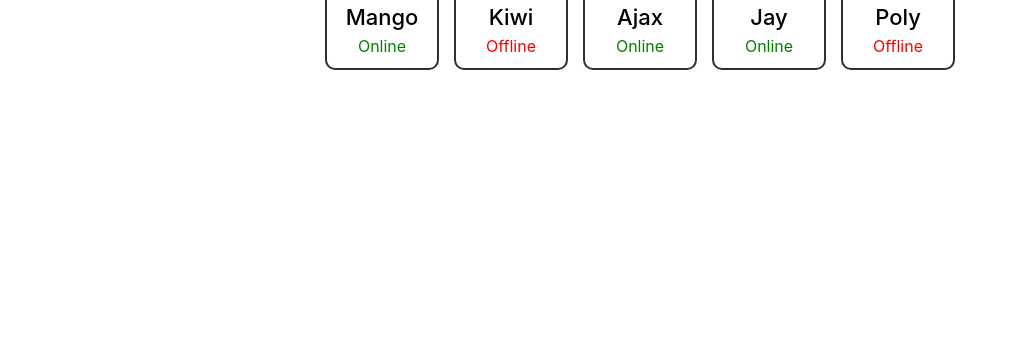
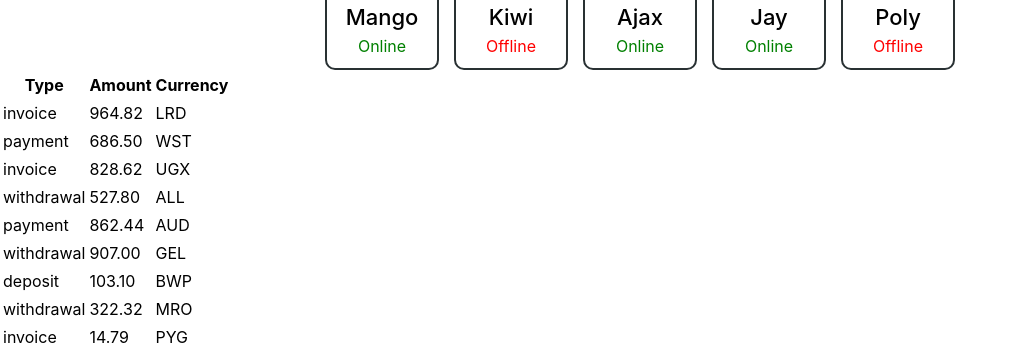
Before and after one commit to valentyna88/goit-react-hw-01, a React (Vite) app: page / in a window 1280 px wide. Shown: the part 889-1238 px from the top of the page, without its empty margins (0-1015 px from the left). Before the commit the page ends 959 px from the top, so only its background shows below. Built offline with nearby package versions, Linux system fonts and the light colour scheme.

Commit message:
Add TransactionHistory markup

```diff
--- a/src/components/App/App.jsx
+++ b/src/components/App/App.jsx
@@ -1,7 +1,10 @@
 import Profile from '../Profile/Profile';
 import FriendList from '../FriendList/FriendList';
+import TransactionHistory from '../TransactionHistory/TransactionHistory';
+
 import friends from '../../friends.json';
 import userData from '../../userData.json';
+import transactions from '../../transactions.json';
 
 import './App.module.css';
 
@@ -17,6 +20,8 @@
       />
 
       <FriendList friends={friends} />
+
+      <TransactionHistory items={transactions} />
     </>
   );
 };
--- /dev/null
+++ b/src/components/TransactionHistory/TransactionHistory.jsx
@@ -0,0 +1,25 @@
+import styles from './TransactionHistory.module.css';
+
+const TransactionHistory = ({ items }) => {
+  return (
+    <table className={styles.table}>
+      <thead className={styles.thead}>
+        <tr>
+          <th className={styles.th}>Type</th>
+          <th className={styles.th}>Amount</th>
+          <th className={styles.th}>Currency</th>
+        </tr>
+      </thead>
+      <tbody>
+        {items.map(({ id, type, amount, currency }) => (
+          <tr key={id} className={styles.tr}>
+            <td className={styles.td}>{type}</td>
+            <td className={styles.td}>{amount}</td>
+            <td className={styles.td}>{currency}</td>
+          </tr>
+        ))}
+      </tbody>
+    </table>
+  );
+};
+export default TransactionHistory;
--- /dev/null
+++ b/src/transactions.json
@@ -0,0 +1,56 @@
+[
+  {
+    "id": "1e0700a2-5183-4291-85cc-2065a036a683",
+    "type": "invoice",
+    "amount": "964.82",
+    "currency": "LRD"
+  },
+  {
+    "id": "a30f821b-4d25-4ff0-abdd-e340b3f0dd2b",
+    "type": "payment",
+    "amount": "686.50",
+    "currency": "WST"
+  },
+  {
+    "id": "44dca67a-8e5a-4798-bf8e-b15efd4e1abd",
+    "type": "invoice",
+    "amount": "828.62",
+    "currency": "UGX"
+  },
+  {
+    "id": "ea8ed3dc-2b68-4a53-905a-53ecb0adef33",
+    "type": "withdrawal",
+    "amount": "527.80",
+    "currency": "ALL"
+  },
+  {
+    "id": "63ca02f9-d637-46b5-9237-f3b24425e029",
+    "type": "payment",
+    "amount": "862.44",
+    "currency": "AUD"
+  },
+  {
+    "id": "ed0263e8-59a5-4bf1-87e0-2bb88e53dc34",
+    "type": "withdrawal",
+    "amount": "907.00",
+    "currency": "GEL"
+  },
+  {
+    "id": "4eaab41b-b967-40ac-82ed-85fc66f646f1",
+    "type": "deposit",
+    "amount": "103.10",
+    "currency": "BWP"
+  },
+  {
+    "id": "9648a350-8469-42d5-8bf3-18090de5fe67",
+    "type": "withdrawal",
+    "amount": "322.32",
+    "currency": "MRO"
+  },
+  {
+    "id": "9c5c25fb-1a95-4b2f-8d1f-4c4426d677cc",
+    "type": "invoice",
+    "amount": "14.79",
+    "currency": "PYG"
+  }
+]
```
Also changed, not shown: src/components/TransactionHistory/TransactionHistory.module.css (added).
